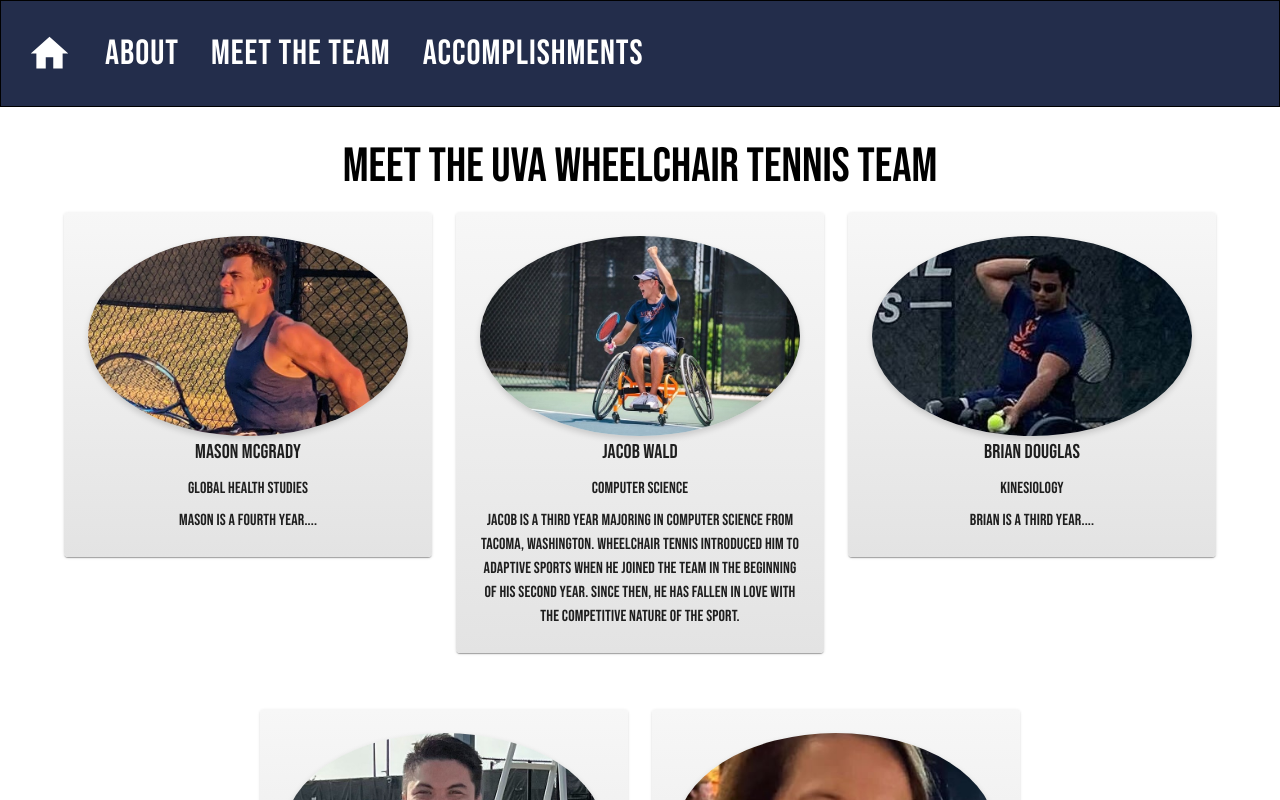
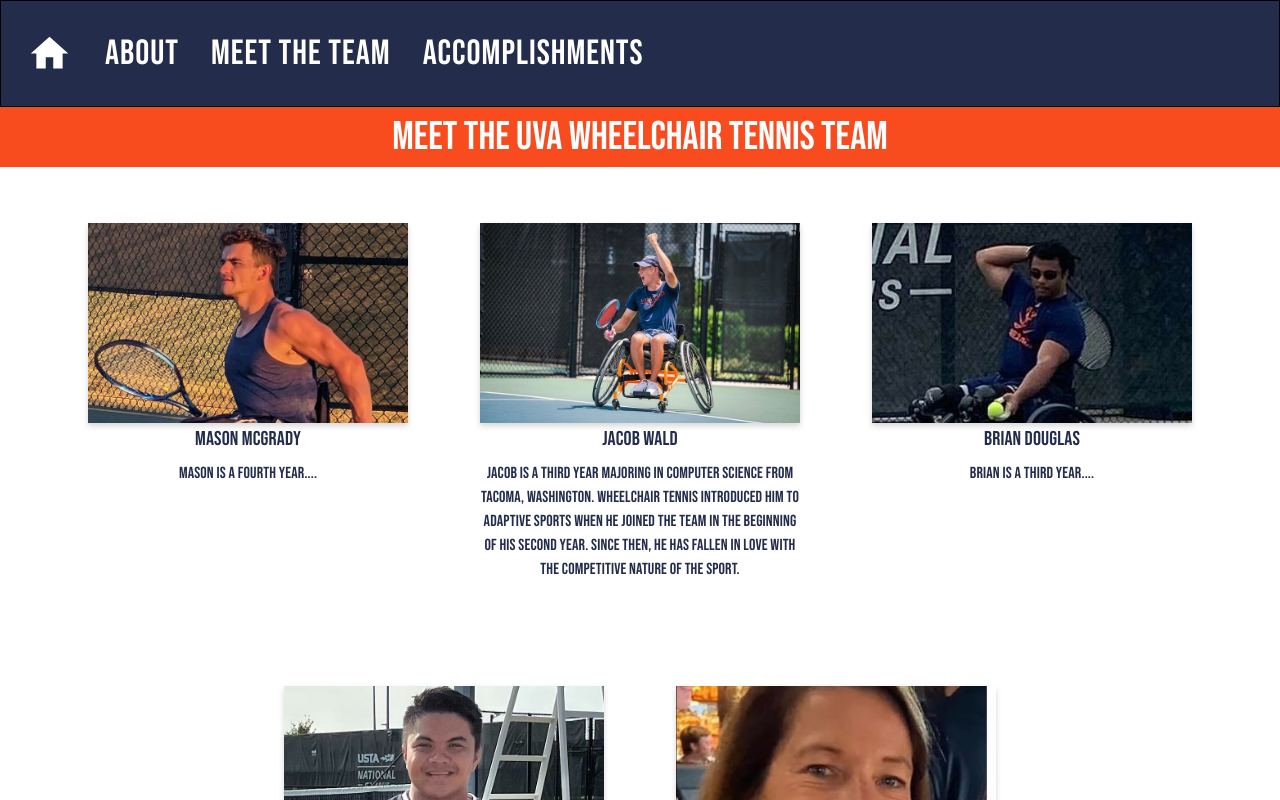
Before and after one commit to JacobWald/UVA-Wheelchair-Tennis-Website, a React (Create React App) app in the folder tennis-website/: page /meetTheTeam in a window 1280 px wide. Shown: the top 800 px of the page. Built offline with nearby package versions, Linux system fonts and the light colour scheme.

Commit message:
style changes to meetTheTeamPage

```diff
--- a/tennis-website/src/pages/MeetTheTeamPage/MeetTheTeamPage.css
+++ b/tennis-website/src/pages/MeetTheTeamPage/MeetTheTeamPage.css
@@ -1,6 +1,13 @@
-.meet-the-team-page {
+.meetTheTeam-page {
     display: flex;
     flex-direction: column;
     align-items: center;
     justify-content: center;
+    background-color: var(--uva-orange);
+    color: var(--white);
+    font-size: 20px;
 }
+
+.body {
+    color: var(--uva-dark-blue);
+}
--- a/tennis-website/src/pages/MeetTheTeamPage/MeetTheTeamPage.js
+++ b/tennis-website/src/pages/MeetTheTeamPage/MeetTheTeamPage.js
@@ -2,29 +2,31 @@ import React from 'react';
 import { Container, Grid, Paper, Typography } from '@mui/material';
 
 import { teamMembers } from '../../teamInfo/teamMembers';
+import "./MeetTheTeamPage.css"
 
 export default function MeetTheTeamPage() {
   return (
+    <>
+      <div className='meetTheTeam-page'>
+        <h1>Meet The UVA Wheelchair Tennis Team</h1>
+      </div>
       <Container maxWidth="lg" sx={{ paddingTop: 4, paddingBottom: 4 }}>
-      <Typography variant="h3" align="center" gutterBottom>
-        Meet The UVA Wheelchair Tennis Team
-      </Typography>
         <Grid container spacing={3} justifyContent="center">
           {teamMembers.map((teamMember) => (
             <Grid key={teamMember.name} item xs={12} sm={6} md={4}>
               <Paper
+                elevation={0}
                 sx={{
                   padding: 3,
                   textAlign: 'center',
-                background: 'linear-gradient(to bottom, #f7f7f7, #e3e3e3)',
                   marginBottom: 4,
+                  color: 'var(--uva-dark-blue)'
                 }}
               >
                 <div
                   style={{
                     width: '100%',
                     height: '200px',
-                  borderRadius: '50%',
                     overflow: 'hidden',
                     boxShadow: '0 3px 6px rgba(0, 0, 0, 0.16)',
                   }}
@@ -42,14 +44,12 @@ export default function MeetTheTeamPage() {
                 <Typography variant="h6" gutterBottom>
                   {teamMember.name}
                 </Typography>
-              <Typography variant="subtitle1" gutterBottom>
-                {teamMember.major}
-              </Typography>
                 <Typography variant="body1">{teamMember.description}</Typography>
               </Paper>
             </Grid>
           ))}
         </Grid>
       </Container>
+    </>
   );
 }
```
Lines whose indentation alone changed are shown as unchanged.
